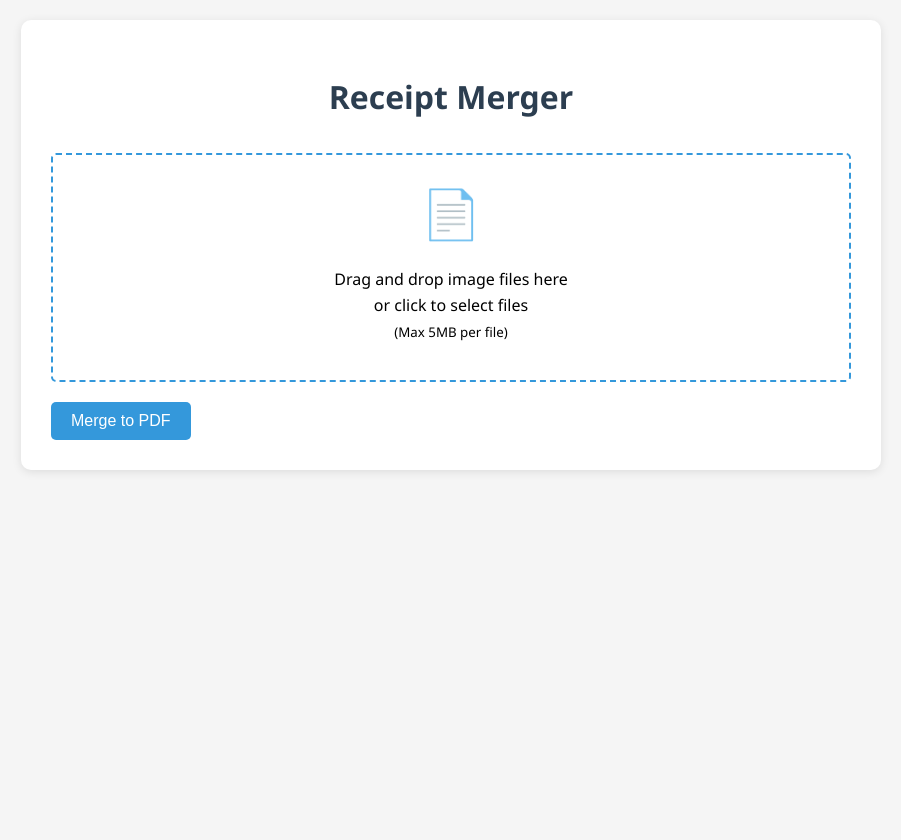
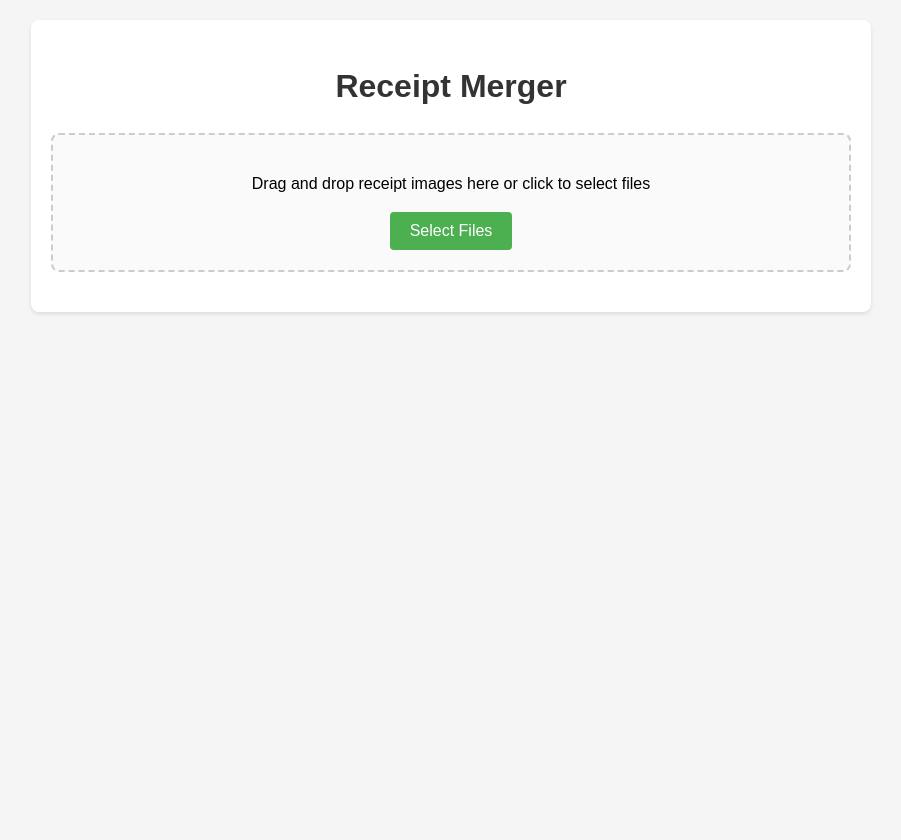
Before and after one commit to gbayes/receipt-tool, a Flask app: page / in a window 1280 px wide. Shown: the whole page, without its empty margins (189-1090 px from the left). After the commit the page ends 314 px from the top, so only its background shows below. Run offline with Flask 3, Linux system fonts and the light colour scheme; some libraries are stand-ins or nearby versions.

Commit message:
Implement individual file uploads with session management: - Add file-by-file upload with progress tracking - Add session-based file management - Improve memory handling - Add client-side file validation - Add upload progress bar

```diff
--- a/templates/index.html
+++ b/templates/index.html
@@ -6,129 +6,94 @@
     <title>Receipt Merger</title>
     <style>
         body {
-            font-family: 'Segoe UI', Tahoma, Geneva, Verdana, sans-serif;
+            font-family: Arial, sans-serif;
             line-height: 1.6;
             margin: 0;
             padding: 20px;
             background-color: #f5f5f5;
-            min-height: 100vh;
-            display: flex;
-            flex-direction: column;
-            align-items: center;
         }
-
         .container {
             max-width: 800px;
-            width: 100%;
-            background: white;
-            padding: 30px;
-            border-radius: 10px;
-            box-shadow: 0 2px 10px rgba(0, 0, 0, 0.1);
+            margin: 0 auto;
+            background-color: white;
+            padding: 20px;
+            border-radius: 8px;
+            box-shadow: 0 2px 4px rgba(0, 0, 0, 0.1);
         }
-
         h1 {
-            color: #2c3e50;
             text-align: center;
-            margin-bottom: 30px;
+            color: #333;
+            margin-bottom: 20px;
         }
-
         .upload-area {
-            border: 2px dashed #3498db;
-            border-radius: 5px;
+            border: 2px dashed #ccc;
+            border-radius: 8px;
             padding: 20px;
             text-align: center;
             margin-bottom: 20px;
+            background-color: #fafafa;
+            transition: border-color 0.3s ease;
+        }
+        .upload-area.dragover {
+            border-color: #4CAF50;
+            background-color: #f0f9f0;
+        }
+        .file-list {
+            margin: 20px 0;
+        }
+        .file-item {
+            display: flex;
+            justify-content: space-between;
+            align-items: center;
+            padding: 8px;
+            background-color: #f8f9fa;
+            border: 1px solid #dee2e6;
+            border-radius: 4px;
+            margin-bottom: 8px;
+        }
+        .file-item .remove-file {
+            color: #dc3545;
             cursor: pointer;
-            transition: all 0.3s ease;
+            padding: 4px 8px;
+            border: none;
+            background: none;
+            font-size: 16px;
         }
-
-        .upload-area:hover {
-            border-color: #2980b9;
-            background-color: #f8f9fa;
-        }
-
-        .upload-area.dragover {
-            background-color: #e3f2fd;
-            border-color: #2196f3;
-        }
-
-        .upload-icon {
-            font-size: 48px;
-            color: #3498db;
-            margin-bottom: 10px;
-        }
-
-        .btn {
-            background-color: #3498db;
+        .button {
+            background-color: #4CAF50;
             color: white;
             padding: 10px 20px;
             border: none;
-            border-radius: 5px;
+            border-radius: 4px;
             cursor: pointer;
             font-size: 16px;
             transition: background-color 0.3s ease;
         }
-
-        .btn:hover {
-            background-color: #2980b9;
+        .button:hover {
+            background-color: #45a049;
         }
-
-        .file-list {
-            margin-top: 20px;
-            padding: 0;
-            list-style: none;
+        .button:disabled {
+            background-color: #cccccc;
+            cursor: not-allowed;
         }
-
-        .file-item {
-            background: #f8f9fa;
-            padding: 10px;
-            margin-bottom: 5px;
-            border-radius: 5px;
-            display: flex;
-            justify-content: space-between;
-            align-items: center;
-        }
-
-        .remove-file {
-            color: #e74c3c;
-            cursor: pointer;
-        }
-
-        .flash-messages {
-            list-style: none;
-            padding: 0;
-            margin-bottom: 20px;
-        }
-
-        .flash-message {
-            padding: 10px;
-            background-color: #f8d7da;
-            color: #721c24;
-            border-radius: 5px;
-            margin-bottom: 10px;
-        }
-
-        #loading {
+        .loading {
             display: none;
             text-align: center;
-            margin-top: 20px;
+            margin: 20px 0;
         }
-
         .spinner {
             border: 4px solid #f3f3f3;
-            border-top: 4px solid #3498db;
+            border-top: 4px solid #4CAF50;
             border-radius: 50%;
             width: 40px;
             height: 40px;
             animation: spin 1s linear infinite;
             margin: 0 auto;
         }
-
         @keyframes spin {
             0% { transform: rotate(0deg); }
             100% { transform: rotate(360deg); }
         }
-
         .error-message {
             color: #dc3545;
             background-color: #f8d7da;
@@ -137,6 +102,23 @@
             margin: 10px 0;
             border-radius: 4px;
             display: none;
+        }
+        .progress-container {
+            margin-top: 10px;
+            display: none;
+        }
+        .progress-bar {
+            width: 100%;
+            height: 20px;
+            background-color: #f0f0f0;
+            border-radius: 10px;
+            overflow: hidden;
+        }
+        .progress {
+            width: 0%;
+            height: 100%;
+            background-color: #4CAF50;
+            transition: width 0.3s ease;
         }
     </style>
 </head>
@@ -150,153 +132,142 @@
             {% if messages %}
                 <ul class="flash-messages">
                 {% for message in messages %}
-                        <li class="flash-message">{{ message }}</li>
+                    <li>{{ message }}</li>
                 {% endfor %}
                 </ul>
             {% endif %}
         {% endwith %}
 
-        <form id="uploadForm" action="{{ url_for('upload_files') }}" method="post" enctype="multipart/form-data">
-            <div class="upload-area" id="dropZone">
-                <div class="upload-icon">📄</div>
-                <p>Drag and drop image files here<br>or click to select files<br><small>(Max 5MB per file)</small></p>
-                <input type="file" id="fileInput" name="files[]" multiple accept=".png,.jpg,.jpeg,.tiff,.bmp" style="display: none;">
+        <div id="uploadArea" class="upload-area">
+            <p>Drag and drop receipt images here or click to select files</p>
+            <input type="file" id="fileInput" multiple accept=".jpg,.jpeg,.png,.tiff,.bmp" style="display: none;">
+            <button class="button" onclick="document.getElementById('fileInput').click()">Select Files</button>
         </div>
 
-            <ul id="fileList" class="file-list"></ul>
+        <div id="fileList" class="file-list"></div>
 
-            <button type="submit" class="btn" id="submitBtn">Merge to PDF</button>
-        </form>
-
-        <div id="loading">
-            <div class="spinner"></div>
-            <p>Processing your files...</p>
+        <div class="progress-container" id="progressContainer">
+            <div class="progress-bar">
+                <div class="progress" id="progressBar"></div>
             </div>
         </div>
 
+        <div class="loading" id="loading">
+            <div class="spinner"></div>
+            <p>Processing...</p>
+        </div>
+
+        <button id="mergeButton" class="button" style="display: none;" onclick="mergePDF()">Merge to PDF</button>
+    </div>
+
     <script>
-        const MAX_FILE_SIZE = 5 * 1024 * 1024; // 5MB in bytes
-        const dropZone = document.getElementById('dropZone');
-        const fileInput = document.getElementById('fileInput');
-        const fileList = document.getElementById('fileList');
-        const uploadForm = document.getElementById('uploadForm');
-        const loading = document.getElementById('loading');
-        const errorMessage = document.getElementById('errorMessage');
+        let uploadedFiles = [];
+        const maxFileSize = 5 * 1024 * 1024; // 5MB
 
         function showError(message) {
-            errorMessage.textContent = message;
-            errorMessage.style.display = 'block';
+            const errorDiv = document.getElementById('errorMessage');
+            errorDiv.textContent = message;
+            errorDiv.style.display = 'block';
             setTimeout(() => {
-                errorMessage.style.display = 'none';
+                errorDiv.style.display = 'none';
             }, 5000);
         }
 
-        function validateFile(file) {
-            if (file.size > MAX_FILE_SIZE) {
-                showError(`File "${file.name}" is too large. Maximum size is 5MB.`);
-                return false;
+        function updateFileList() {
+            const fileList = document.getElementById('fileList');
+            fileList.innerHTML = '';
+            uploadedFiles.forEach((file, index) => {
+                const fileItem = document.createElement('div');
+                fileItem.className = 'file-item';
+                fileItem.innerHTML = `
+                    <span>${file.name}</span>
+                    <button class="remove-file" onclick="removeFile(${index})">×</button>
+                `;
+                fileList.appendChild(fileItem);
+            });
+
+            document.getElementById('mergeButton').style.display =
+                uploadedFiles.length > 0 ? 'block' : 'none';
         }
 
-            const allowedTypes = ['image/png', 'image/jpeg', 'image/tiff', 'image/bmp'];
-            if (!allowedTypes.includes(file.type)) {
-                showError(`File "${file.name}" is not a supported image type.`);
-                return false;
+        function removeFile(index) {
+            uploadedFiles.splice(index, 1);
+            updateFileList();
         }
 
-            return true;
-        }
-
-        // Handle drag and drop
-        dropZone.addEventListener('dragover', (e) => {
-            e.preventDefault();
-            e.stopPropagation();
-            dropZone.classList.add('dragover');
-        });
-
-        dropZone.addEventListener('dragleave', () => {
-            dropZone.classList.remove('dragover');
-        });
-
-        dropZone.addEventListener('drop', (e) => {
-            e.preventDefault();
-            e.stopPropagation();
-            dropZone.classList.remove('dragover');
-
-            const validFiles = Array.from(e.dataTransfer.files).filter(validateFile);
-
-            if (validFiles.length > 0) {
-                const dt = new DataTransfer();
-                validFiles.forEach(file => dt.items.add(file));
-                fileInput.files = dt.files;
-                handleFiles(fileInput.files);
-            }
-        });
-
-        // Handle click to upload
-        dropZone.addEventListener('click', () => {
-            fileInput.click();
-        });
-
-        fileInput.addEventListener('change', () => {
-            const validFiles = Array.from(fileInput.files).filter(validateFile);
-
-            if (validFiles.length > 0) {
-                const dt = new DataTransfer();
-                validFiles.forEach(file => dt.items.add(file));
-                fileInput.files = dt.files;
-                handleFiles(fileInput.files);
-            }
-        });
-
-        function handleFiles(files) {
-            fileList.innerHTML = '';
-            Array.from(files).forEach(file => {
-                const li = document.createElement('li');
-                li.className = 'file-item';
-                li.innerHTML = `
-                    <span>${file.name} (${(file.size / (1024 * 1024)).toFixed(1)}MB)</span>
-                    <span class="remove-file" data-name="${file.name}">✕</span>
-                `;
-                fileList.appendChild(li);
-            });
-
-            // Add click handlers for remove buttons
-            document.querySelectorAll('.remove-file').forEach(button => {
-                button.addEventListener('click', (e) => {
-                    const fileName = e.target.dataset.name;
-                    const dt = new DataTransfer();
-
-                    Array.from(fileInput.files).forEach(file => {
-                        if (file.name !== fileName) {
-                            dt.items.add(file);
-                        }
-                    });
-
-                    fileInput.files = dt.files;
-                    handleFiles(fileInput.files);
-                });
-            });
-        }
-
-        // Form submission
-        uploadForm.addEventListener('submit', async (e) => {
-            e.preventDefault();
-
-            if (fileInput.files.length === 0) {
-                showError('Please select at least one file.');
-                return;
-            }
-
-            loading.style.display = 'block';
+        async function uploadFile(file) {
+            const formData = new FormData();
+            formData.append('file', file);
 
             try {
-                const formData = new FormData(uploadForm);
-                const response = await fetch(uploadForm.action, {
+                const response = await fetch('/upload', {
                     method: 'POST',
                     body: formData
                 });
 
-                if (response.ok) {
+                const result = await response.json();
+                if (!response.ok) {
+                    throw new Error(result.error || 'Upload failed');
+                }
+                return result;
+            } catch (error) {
+                throw new Error(`Failed to upload ${file.name}: ${error.message}`);
+            }
+        }
+
+        async function handleFiles(files) {
+            const progressContainer = document.getElementById('progressContainer');
+            const progressBar = document.getElementById('progressBar');
+            progressContainer.style.display = 'block';
+
+            for (let file of files) {
+                if (file.size > maxFileSize) {
+                    showError(`${file.name} is too large. Maximum file size is 5MB.`);
+                    continue;
+                }
+
+                if (!file.type.match('image.*')) {
+                    showError(`${file.name} is not an image file.`);
+                    continue;
+                }
+
+                try {
+                    await uploadFile(file);
+                    uploadedFiles.push(file);
+                    progressBar.style.width = `${(uploadedFiles.length / files.length) * 100}%`;
+                } catch (error) {
+                    showError(error.message);
+                }
+            }
+
+            updateFileList();
+            setTimeout(() => {
+                progressContainer.style.display = 'none';
+                progressBar.style.width = '0%';
+            }, 1000);
+        }
+
+        async function mergePDF() {
+            if (uploadedFiles.length === 0) {
+                showError('Please upload at least one file.');
+                return;
+            }
+
+            const loading = document.getElementById('loading');
+            const mergeButton = document.getElementById('mergeButton');
+            loading.style.display = 'block';
+            mergeButton.disabled = true;
+
+            try {
+                const response = await fetch('/merge', {
+                    method: 'POST'
+                });
+
+                if (!response.ok) {
+                    const error = await response.json();
+                    throw new Error(error.error || 'Failed to merge PDF');
+                }
+
                 const blob = await response.blob();
                 const url = window.URL.createObjectURL(blob);
                 const a = document.createElement('a');
@@ -307,17 +278,40 @@
                 window.URL.revokeObjectURL(url);
                 document.body.removeChild(a);
 
-                    // Clear the form
-                    fileInput.value = '';
-                    fileList.innerHTML = '';
-                } else {
-                    throw new Error(`Server returned ${response.status}: ${response.statusText}`);
-                }
+                // Clear the file list after successful merge
+                uploadedFiles = [];
+                updateFileList();
+
+                // Clear the server-side files
+                await fetch('/clear', { method: 'POST' });
             } catch (error) {
-                showError(`Error: ${error.message}`);
+                showError(error.message);
             } finally {
                 loading.style.display = 'none';
+                mergeButton.disabled = false;
             }
+        }
+
+        // Drag and drop handlers
+        const uploadArea = document.getElementById('uploadArea');
+
+        uploadArea.addEventListener('dragover', (e) => {
+            e.preventDefault();
+            uploadArea.classList.add('dragover');
+        });
+
+        uploadArea.addEventListener('dragleave', () => {
+            uploadArea.classList.remove('dragover');
+        });
+
+        uploadArea.addEventListener('drop', (e) => {
+            e.preventDefault();
+            uploadArea.classList.remove('dragover');
+            handleFiles(e.dataTransfer.files);
+        });
+
+        document.getElementById('fileInput').addEventListener('change', (e) => {
+            handleFiles(e.target.files);
         });
     </script>
 </body>
```
Lines whose indentation alone changed are shown as unchanged.
